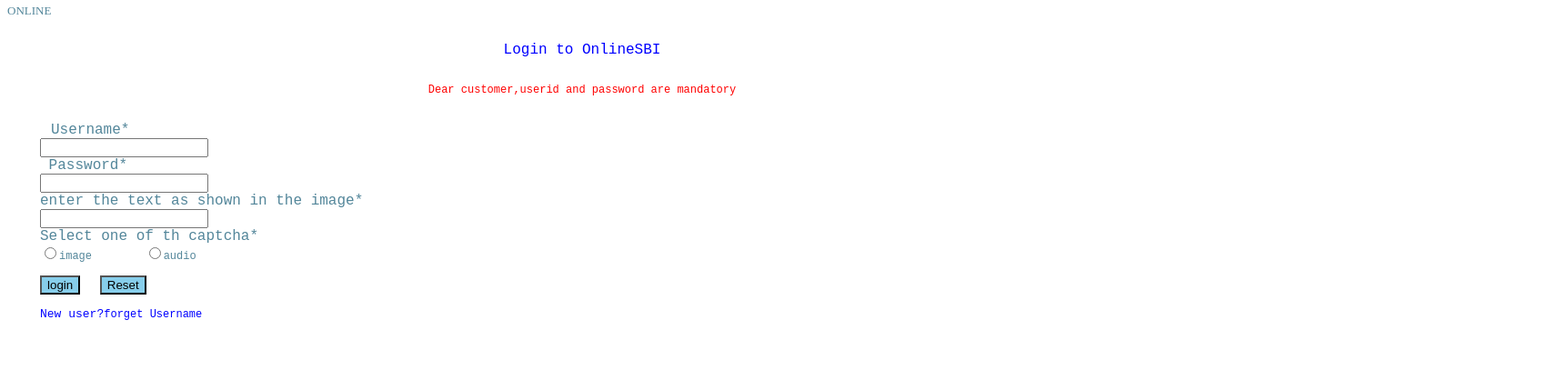
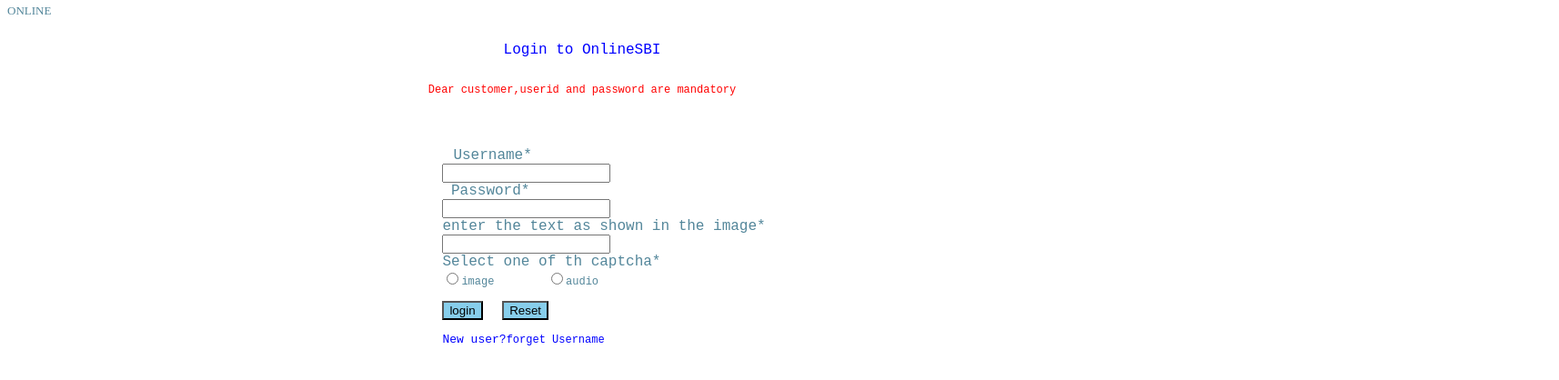
Before and after one commit to bisw235/my-first-website, a plain HTML site: page index.html in a window 1280 px wide. Shown: the part 28-446 px from the top of the page at 91% size, 1714 px wide, since content can reach past the window. Drawn offline with Linux system fonts and the light colour scheme.

Commit message:
index.html

```diff
--- a/index.html
+++ b/index.html
@@ -13,6 +13,7 @@
 <pre>
     <center  style="color:blue"><font size="4">Login to OnlineSBI</font></center>
     <font style="color:red" > <center>Dear customer,userid and password are mandatory</center></font>
+     <div style="height: 100px;width: 100%; padding-left: 35%;">
      <form size="4"><label><font size="4">     Username*</font></label>
      <input type="text" required>
      <label><font size="4"> Password*</font></label>
@@ -24,6 +25,7 @@
 
      <button style="background-color: skyblue;" type="submit">login</button>   <button style="background-color: skyblue;" type="reset">Reset</button>
     </form>     <a href="http://127.0.0.1:5500/new%20user.html" style="text-decoration:none"><font size="3" style="color:blue">New user?</font></a><a href="http://127.0.0.1:5500/forget%20user.html" style="text-decoration:none"><font style="color:blue">forget Username</font></a>
+     </div>
 </pre>
 
 
```
